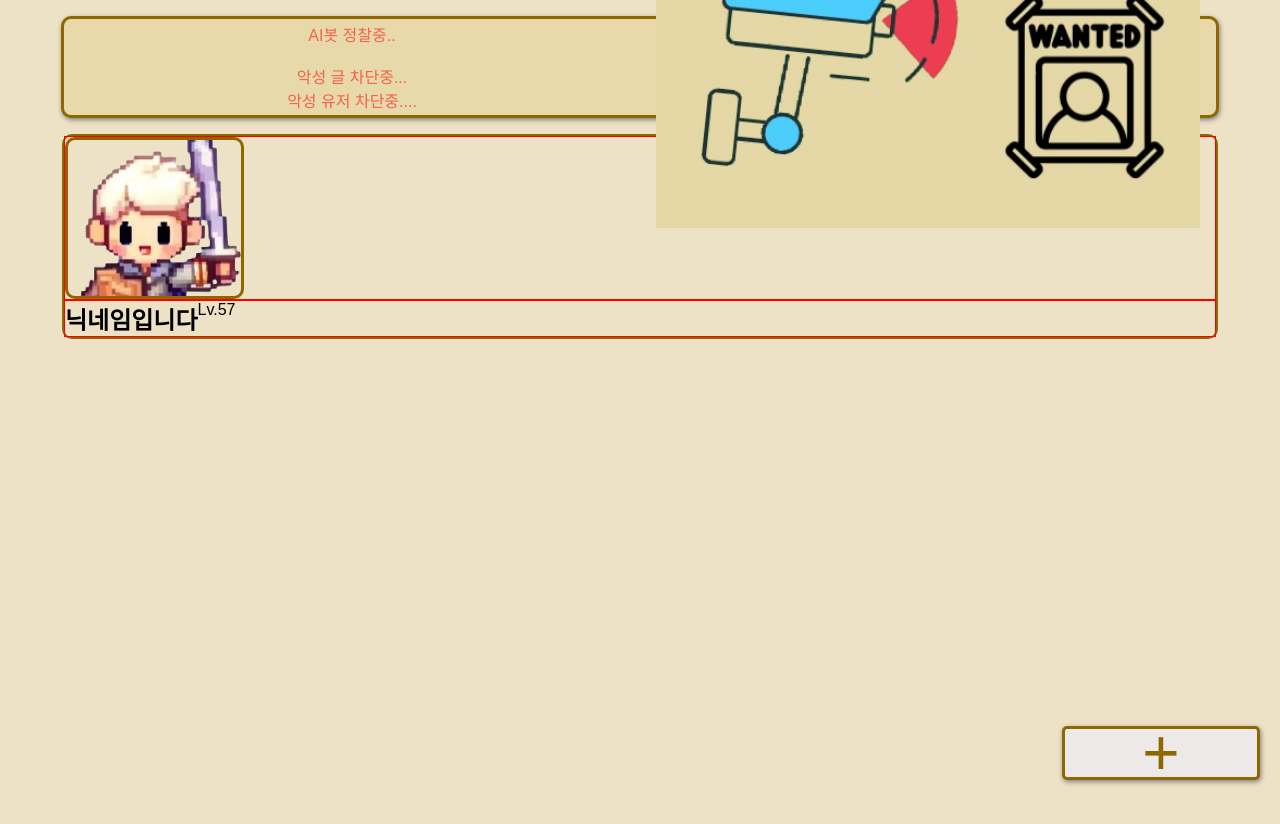
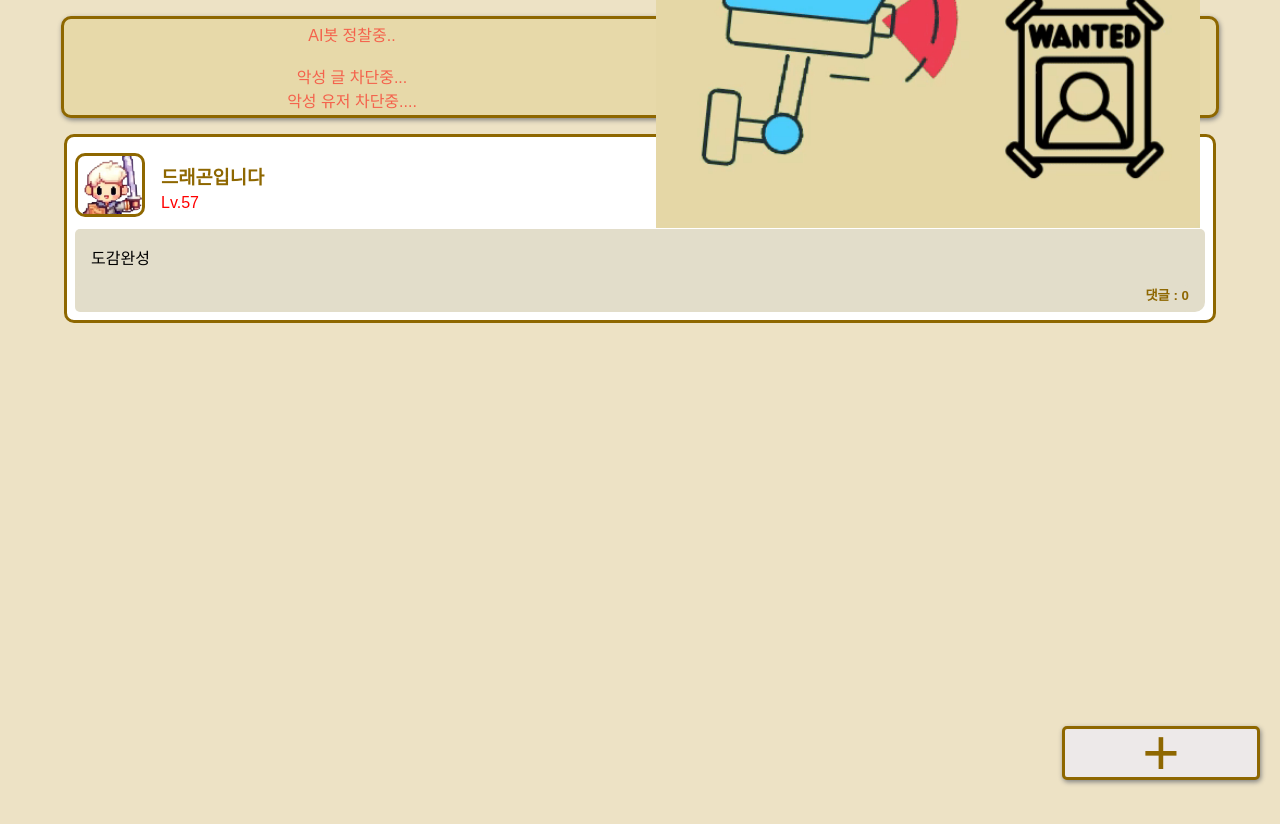
Before and after one commit to sotoro35/level-up-life, a React (Create React App) app: page / in a window 1280 px wide. Shown: the top 824 px of the page. Built offline with nearby package versions, Linux system fonts and the light colour scheme; a web font is replaced by a local one.

Commit message:
다이얼로그 진행중

```diff
--- a/src/LevelRouter.js
+++ b/src/LevelRouter.js
@@ -1,5 +1,6 @@
 import { BrowserRouter, Route, Routes } from 'react-router-dom'
 import App from './App'
+import Edit from './component/Edit'
 
 const LevelRouter= ()=>{
     return (
@@ -7,6 +8,8 @@ const LevelRouter= ()=>{
             <Routes>
 
                 <Route path='/' element={<App/>}></Route>
+                <Route path='/edit' element={<Edit/>}></Route>
+
 
             </Routes>
         </BrowserRouter>
--- a/src/component/Communication.js
+++ b/src/component/Communication.js
@@ -1,13 +1,17 @@
 import { styled, createGlobalStyle  } from 'styled-components'
+import { useNavigate } from 'react-router-dom'
 import ai1 from '../img/ai1.gif'
 import PostList from './PostList'
 
 
 const Communication= ()=>{
 
+    const navigate = useNavigate()
+
     const goEdit= ()=>{
+      navigate('/edit')
+    }
 
-    }
     return (
 
       <Container>
--- /dev/null
+++ b/src/component/Edit.js
@@ -0,0 +1,68 @@
+import { styled } from 'styled-components'
+
+const Edit= ()=>{
+    return (
+        <Container>
+            <img></img>
+            <h5>AI 검증 봇 사용중</h5>
+            <h6>원활한 커뮤니티 활성화를 위해 이미지 및 텍스트를 검증하고 있습니다. 비방, 음락, 악성 등 커뮤니티에 부합하지 않는 내용은 등록되지 않습니다.</h6>
+
+            <form>
+                <input placeholder='내용을 입력해주세요'></input>
+                <button>등록</button>
+            </form>
+        </Container>
+    )
+}
+
+export default Edit
+
+const Container= styled.div`
+    border: 2px solid rgb(142,103,0);
+    border-radius: 6px;
+    padding: 16px;
+
+    igm{
+        border: 1px solid red;
+    }
+
+    h5{
+        color: red;
+    }
+
+    h6{
+        color: rgb(142,103,0);
+        margin: .2rem 0 1rem 0;
+    }
+
+    form{
+        display: flex;
+        flex-direction: column;
+        width: 100%;
+
+        input{
+            min-height: 100px;
+            border: 0;
+            border-radius: 6px;
+            background-color: rgb(237, 233, 233);
+            color: rgb(228,168,8);
+            padding: 1rem;
+        }
+
+        button{
+            width: 50%;
+            margin: 1rem auto;
+            padding: .5rem;
+            font-size: 1rem;
+            border: 2px solid rgb(142,103,0);
+            box-shadow: 1px 2px 5px gray;
+            font-weight: 600;
+            color: rgb(142,103,0);
+            border-radius: 6px;
+
+
+        }
+    }
+
+
+`
--- a/src/component/Post.js
+++ b/src/component/Post.js
@@ -1,18 +1,30 @@
 import { styled } from 'styled-components'
 import profile from '../img/profile.png'
+import { useState } from 'react'
 
 const Post= ()=>{
+
+    const [nickname, setNickname] = useState('드래곤입니다')
+    const [level, setLevel] = useState('57')
+    const [content, setContent] = useState('도감완성')
+    const [comment, setComment] = useState('0')
+
     return (
         <Card>
-            <div className="pofile">
+            <div className='pofile'>
                 <div>
                     <img src={profile}></img>
                 </div>
 
                 <div className='name'>
-                    <h2>닉네임입니다</h2>
-                    <p>Lv.57</p>
+                    <h3>{nickname}</h3>
+                    <p>Lv.{level}</p>
                 </div>
+            </div>
+
+            <div className='content'>
+                    <p>{content}</p>
+                    <h5>댓글 : {comment}</h5>
             </div>
         </Card>
     )
@@ -22,31 +34,68 @@ export default Post
 
 const Card= styled.div`
     margin: 1rem auto;
-    border: 2px solid rgb(142, 103, 0);
+    border: 3px solid rgb(142, 103, 0);
     border-radius: 10px;
+    background-color: white;
     width: 90%;
-
-
+    box-sizing: border-box;
 
     .pofile{
+        display: flex;
+        text-align: left;
+        align-items: center;
+        box-sizing: border-box;
+
         div{
-            display: flex;
-            flex-direction: row;
-            border: 1px solid red;
+            margin: 1rem .5rem 0;
+
+            h3{
+                    color: rgb(142, 103, 0);
+                    margin: 0 0 .3rem 0;
+                }
+
+                p{
+                    color: red;
                 }
 
             img{
             border: 3px solid rgb(142, 103, 0);
             border-radius: 10px;
-            width: 15%;
+            width: 4rem;
         }
 
-        .name{
-            flex-grow: 1;
+        }
+
+    }
+
+    .content{
+        box-sizing: content-box;
+        background-color: rgb(226, 221, 202);
+        margin: .5rem;
+        border-radius: 10px;
+
+        p{
+            width: 100%;
+            border: 0;
+            background-color: rgb(226, 221, 202);
+            padding: 1rem;
+            border-radius: 5px;
+            box-sizing: border-box;
             text-align: left;
         }
 
+         h5{
 
+        background-color: rgb(226, 221, 202);
+        text-align: right;
+        margin-right: 1rem;
+        padding-bottom: .5rem;
+        border-radius: 5px;
+        color: rgb(142, 103, 0);
+    }
     }
 
+
+
+
 `
```
Also changed, not shown: 2 other files (tests, documents, lock files or other folders). Lines whose indentation alone changed are shown as unchanged.
